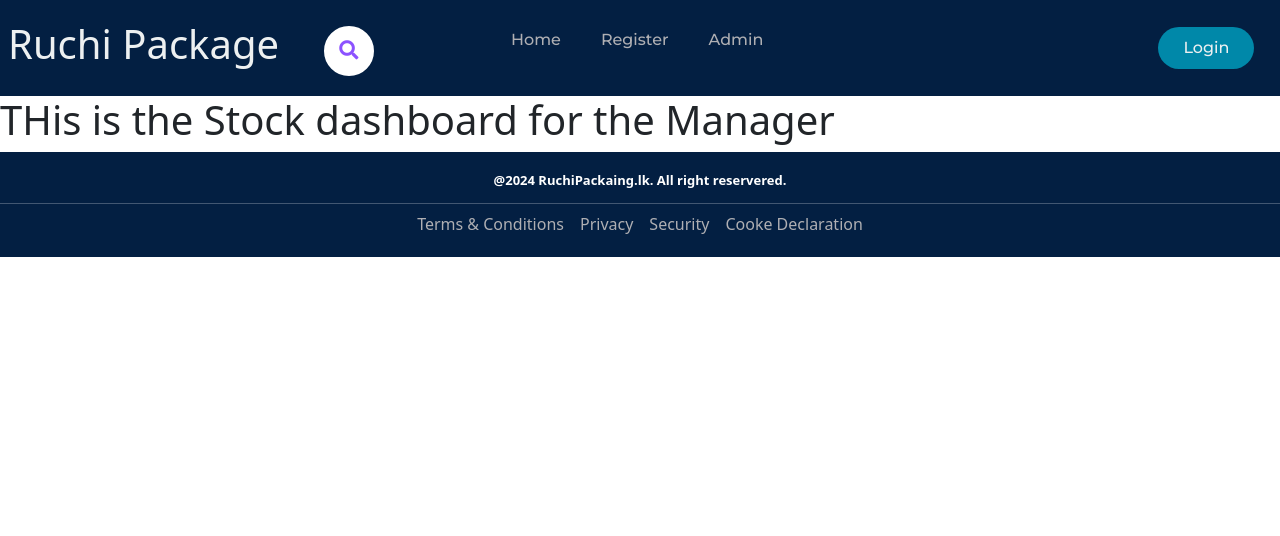
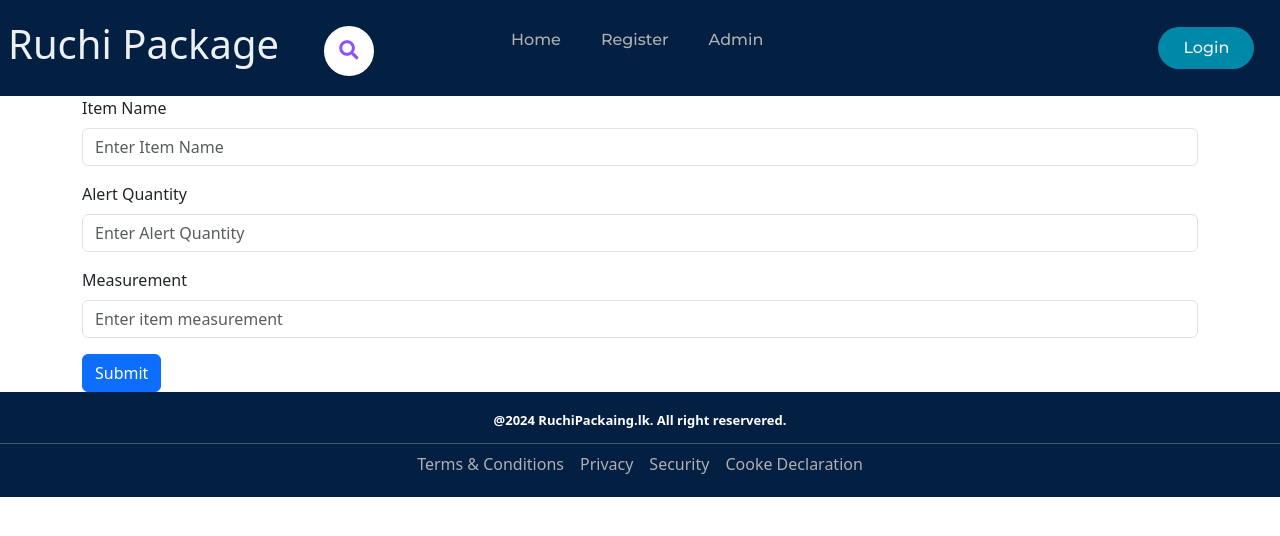
Before and after one commit to thassara/MERN, a React (Create React App) app in the folder frontend/: page /AdminChoose/StockDashBoard in a window 1280 px wide. Shown: the top 536 px of the page. Built offline with nearby package versions, Linux system fonts and the light colour scheme.

Commit message:
Additemformv1

```diff
--- a/frontend/src/compoments/Stock/StockDashBoardOne.js
+++ b/frontend/src/compoments/Stock/StockDashBoardOne.js
@@ -2,22 +2,64 @@ import React from 'react';
 
 function StockDashBoard() {
   return (
-    <div>
-        <div>
-          <style>
-            {`
-            .tilesAdmin
 
-            }
-          `}
 
-          </style>
-        </div>
-        <h1>THis is the Stock dashboard for the Manager</h1>
+      <div className="container">
 
+          <form >
+          <div class="mb-3">
+          <label for="Item Name" class="form-label">Item Name</label>
+          <input type="text" class="form-control" id="itemName" placeholder="Enter Item Name"
+          onChange={(e)=>{
+
+          // setName(e.target.value);
+
+          }}
+      />
 
       </div>
 
-  );
+      <div className="mb-3">
+      <label for="Alert Quantity" className="form-label">Alert Quantity</label>
+      <input type="number" className="form-control" id="alertQty" placeholder="Enter Alert Quantity"
+
+          onChange={(e)=>{
+
+          // setAge(e.target.value);
+
+          }}
+
+      />
+
+      </div>
+
+      <div class="mb-3">
+      <label for="measurement" className="form-label">Measurement</label>
+      <input type="text" className="form-control" id="measurement" placeholder="Enter item measurement"
+
+      onChange={(e)=>{
+
+          // setGender(e.target.value);
+
+          }}
+
+      />
+
+      </div>
+
+
+
+
+
+      <button type="submit" className="btn btn-primary">Submit</button>
+  </form>
+      </div>
+
+  )
+
 }
+
+
+
+
 export default StockDashBoard;
```
